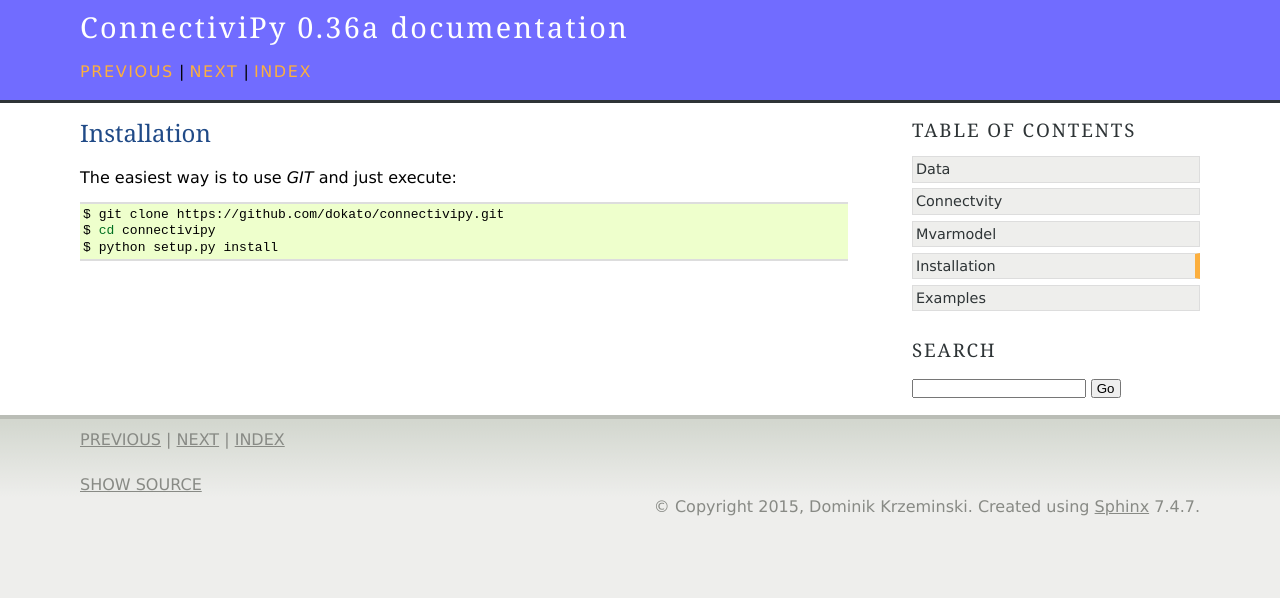
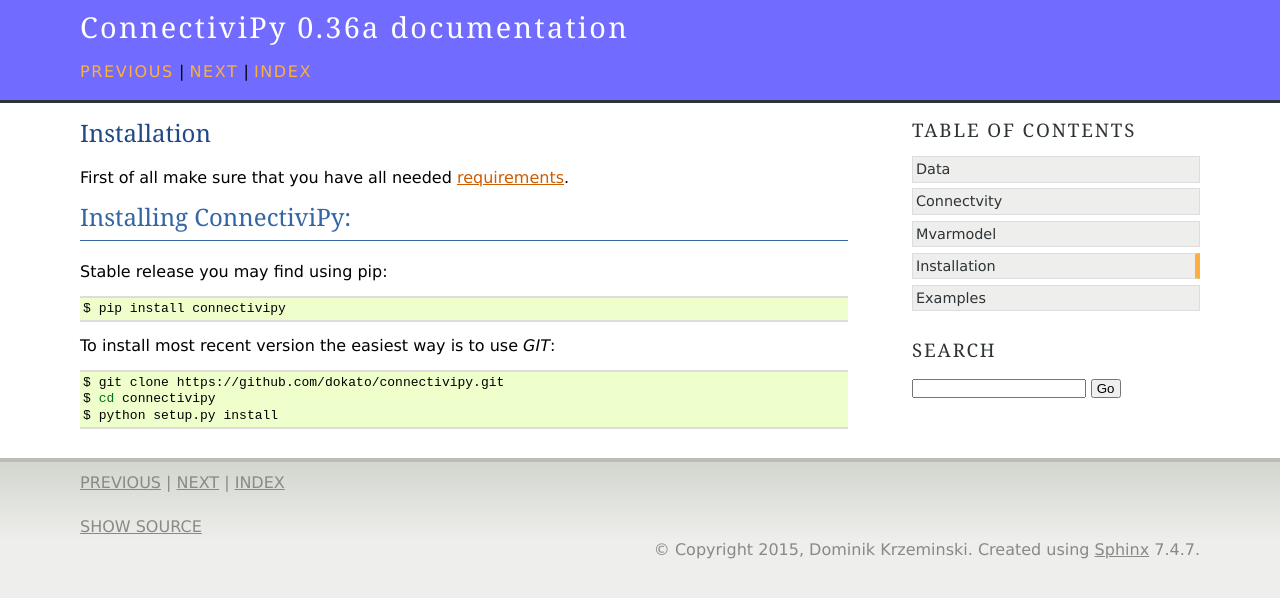
Before and after one commit to dokato/connectivipy, a Sphinx documentation site: the page built from doc/install.rst, in a window 1280 px wide. Shown: the top 598 px of the page. Built offline with Sphinx 7.4.7, drawn with Linux system fonts in a browser that asks for light colours.

Commit message:
docs modifed with new installation mechanism

```diff
--- a/doc/data.rst
+++ b/doc/data.rst
@@ -20,6 +20,6 @@
 Additional functions
 ########
 
-**Plot tools which are separate from Data class**
+**Plot tools which are not depended on Data class**
 
 .. autofunction:: connectivipy.plot_conn
--- a/doc/install.rst
+++ b/doc/install.rst
@@ -3,7 +3,19 @@
 Installation
 ==================
 
-The easiest way is to use *GIT* and just execute:
+First of all make sure that you have all needed `requirements
+<https://github.com/dokato/connectivipy/blob/master/requirements.txt>`_.
+
+Installing ConnectiviPy:
+######
+
+Stable release you may find using pip:
+
+.. code-block:: bash
+
+    $ pip install connectivipy
+
+To install most recent version the easiest way is to use *GIT*:
 
 .. code-block:: bash
 
--- a/setup.py
+++ b/setup.py
@@ -16,12 +16,13 @@
 setup(  name='connectivipy',
         version= connectivipy.__version__,
         description='Python Connectivity Module',
-        url='https://github.com/dokato',
         license='bsd',
         author='Dominik Krzeminski',
         install_requires=requirements,
         packages=['connectivipy', 'connectivipy.load', 'connectivipy.mvar'],
         include_package_data=True,
         platforms='any',
-        keywords=['connectivity','mvar'],
+        keywords=['connectivity','mvar', 'biosignals', 'eeg', 'autoregressive model', 'ar model'],
+        url = 'https://github.com/dokato/connectivipy',
+        download_url = 'https://github.com/dokato/connectivipy/releases/tag/v0.37'
      )
```
